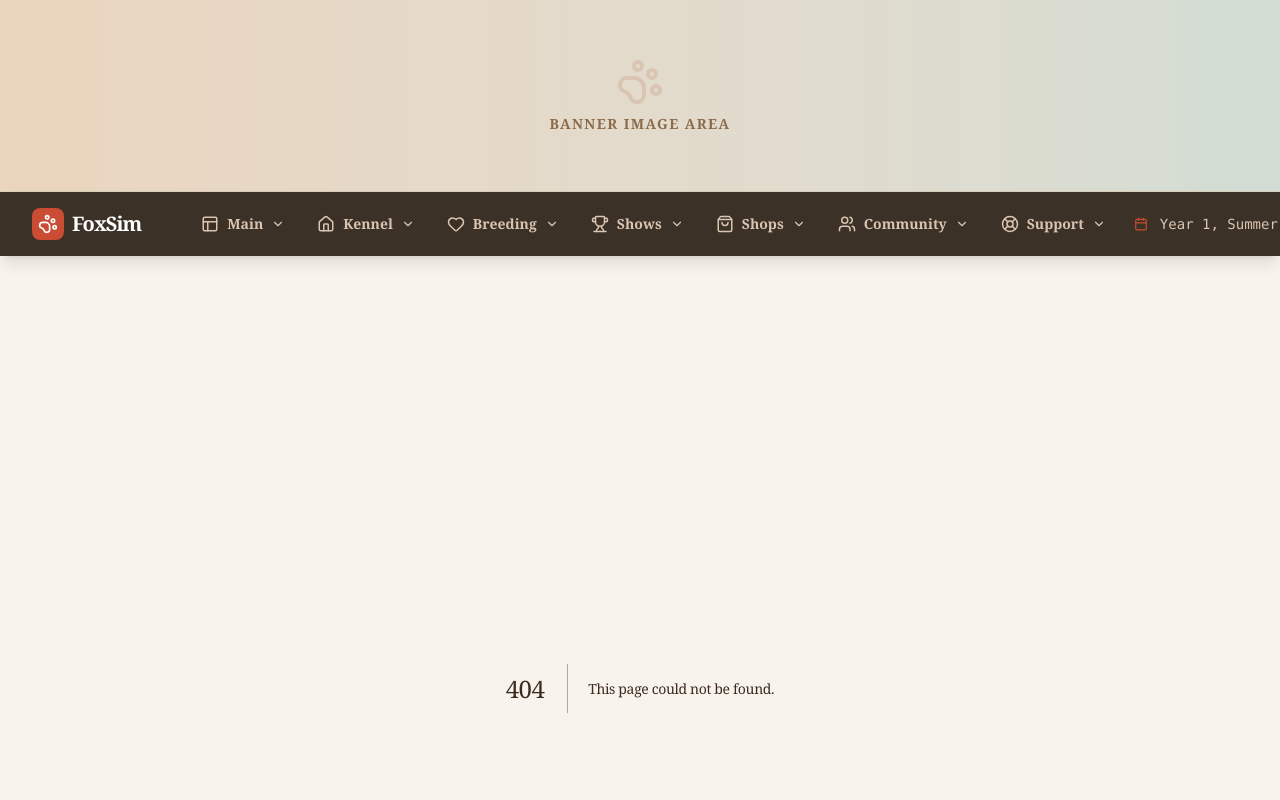
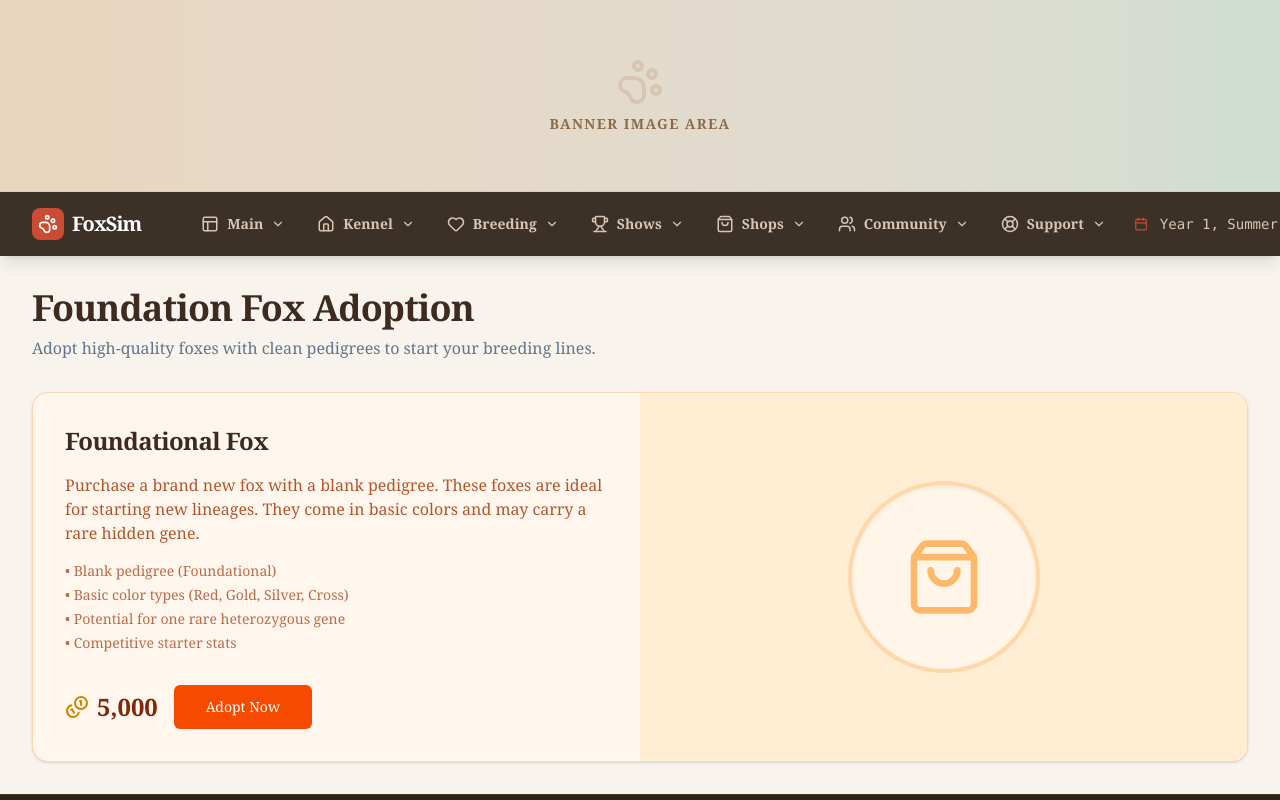
Before and after one commit to erkinde-lab/fox-breeding-sim-v2, a Next.js app: page /shop/adoption in a window 1280 px wide. Before the commit this address had no page. Shown: the top 800 px of the page. Built offline with nearby package versions, Linux system fonts and the light colour scheme.

Commit message:
Upload src/app/shop/adoption/page.tsx

```diff
--- /dev/null
+++ b/src/app/shop/adoption/page.tsx
@@ -0,0 +1,61 @@
+'use client';
+
+import React from 'react';
+import { useGameStore } from '@/lib/store';
+import { Card } from '@/components/ui/card';
+import { Button } from '@/components/ui/button';
+
+import { ShoppingBag, Coins } from 'lucide-react';
+
+export default function AdoptionPage() {
+  const { buyFoundationalFox, gold, foxes, kennelCapacity } = useGameStore();
+  const currentFoxCount = Object.keys(foxes).length;
+
+  return (
+    <div className="space-y-8">
+      <div>
+        <h1 className="text-4xl font-black text-slate-900 tracking-tight">Foundation Fox Adoption</h1>
+        <p className="text-slate-500 mt-2">Adopt high-quality foxes with clean pedigrees to start your breeding lines.</p>
+      </div>
+
+      <Card className="bg-orange-50 border-orange-200 overflow-hidden">
+        <div className="grid grid-cols-1 md:grid-cols-2">
+          <div className="p-8 space-y-4">
+            <h3 className="text-2xl font-bold text-orange-900">Foundational Fox</h3>
+            <p className="text-orange-800/80">
+              Purchase a brand new fox with a blank pedigree. These foxes are ideal for starting new lineages.
+              They come in basic colors and may carry a rare hidden gene.
+            </p>
+            <ul className="text-sm text-orange-800/70 space-y-1">
+              <li>• Blank pedigree (Foundational)</li>
+              <li>• Basic color types (Red, Gold, Silver, Cross)</li>
+              <li>• Potential for one rare heterozygous gene</li>
+              <li>• Competitive starter stats</li>
+            </ul>
+            <div className="pt-4 flex items-center gap-4">
+              <div className="text-2xl font-black text-orange-900 flex items-center gap-2">
+                <Coins className="text-yellow-600" /> 5,000
+              </div>
+              <Button
+                onClick={() => buyFoundationalFox()}
+                disabled={gold < 5000 || currentFoxCount >= kennelCapacity}
+                size="lg"
+                className="bg-orange-600 hover:bg-orange-500 text-white border-none"
+              >
+                Adopt Now
+              </Button>
+            </div>
+            {currentFoxCount >= kennelCapacity && (
+              <p className="text-xs text-red-600 font-bold">Your kennel is full! Sell a fox or upgrade capacity to adopt more.</p>
+            )}
+          </div>
+          <div className="bg-orange-100 flex items-center justify-center p-8">
+            <div className="w-48 h-48 bg-white/50 rounded-full flex items-center justify-center border-4 border-orange-200 shadow-inner">
+              <ShoppingBag size={80} className="text-orange-300" />
+            </div>
+          </div>
+        </div>
+      </Card>
+    </div>
+  );
+}
```
